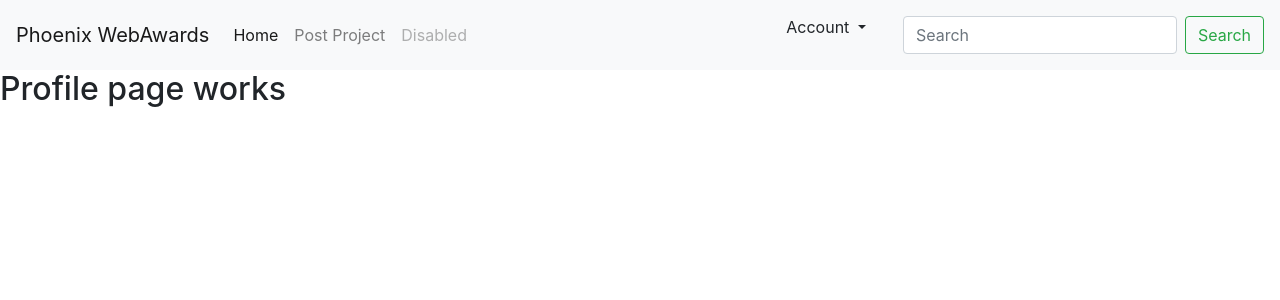
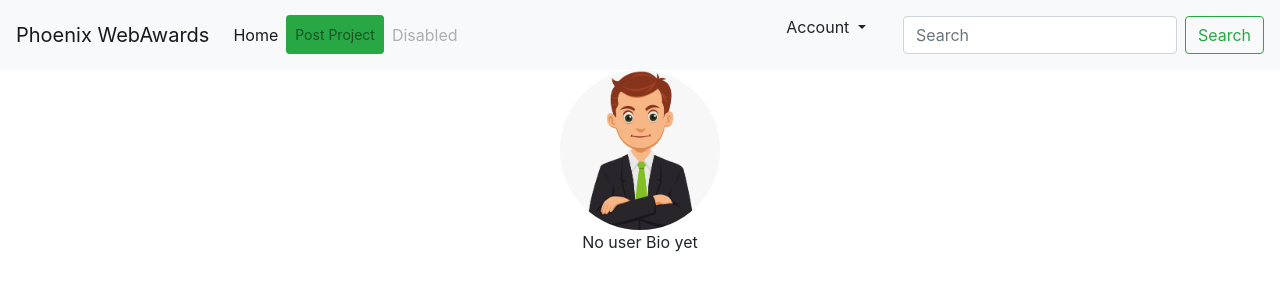
Before and after one commit to Kevson102/Phoenix-Web-Awards, a Django app: page /accounts/profile/ in a window 1280 px wide. Shown: the top 300 px of the page. Run offline with Django 3.2, Linux system fonts and the light colour scheme; the visitor is signed in with stand-in values (Sample User, id 1); some libraries are stand-ins or nearby versions.

Commit message:
CREATES THE CONTENT OF THE PROFILE PAGE

```diff
--- a/webawards/templates/navbar.html
+++ b/webawards/templates/navbar.html
@@ -10,7 +10,7 @@
         <a class="nav-link" href="{% url 'home'%}">Home <span class="sr-only">(current)</span></a>
       </li>
       <li class="nav-item">
-        <a class="nav-link" href="{% url 'post_project' %}">Post Project</a>
+        <a class="nav-link btn btn-sm btn-success" href="{% url 'post_project' %}">Post Project</a>
       </li>
       <li class="nav-item">
         <a class="nav-link disabled" href="#">Disabled</a>
@@ -25,7 +25,7 @@
 
             <ul class="dropdown-menu" role="menu">
               <li class="btn btn-default">
-                <a href="">Profile</a>
+                <a href="{% url 'profile' %}">Profile</a>
               </li>
               <li class="btn btn-default">
                 <a href="/accounts/password/change">Change Password</a>
--- a/webawards/templates/profile.html
+++ b/webawards/templates/profile.html
@@ -2,6 +2,31 @@
 
 {% block content %}
 
-<h2>Profile page works</h2>
+  <div class="container">
+
+    <div class="row">
+      <div class="col-md-5"></div>
+      {% if profile.profile_photo %}
+        <div class="col-md-2">
+          <img src="{{profile.profile_photo.url}}" class="img-fluid rounded-circle" alt="Profile picture">
+        </div>
+      {%else%}
+        <div class="col-md-2">
+          <img src="/static/backgrounds/profile.png" class="img-fluid rounded-circle" alt="Profile picture">
+        </div>
+      {% endif%}
+      <div class="col-md-5"></div>
+    </div>
+    {% if profile.user_bio %}
+      <div class="text-center">
+        {{profile.user_bio}}
+      </div>
+    {%else%}
+      <div class="text-center">
+        <p>No user Bio yet</p>
+      </div>
+    {%endif%}
+
+  </div>
 
 {% endblock%}
--- a/webawards/templates/registration/registration_form.html
+++ b/webawards/templates/registration/registration_form.html
@@ -19,7 +19,7 @@
         </div>
 
         <div class="panel-body">
-          <form action="/accounts/register" method="post">
+          <form action="/accounts/register/" method="post">
             {% csrf_token %}
             {% bootstrap_form form %}
 
--- a/webawards/views.py
+++ b/webawards/views.py
@@ -3,7 +3,7 @@ from django.http import Http404
 from django.contrib import messages
 from django.contrib.auth.decorators import login_required
 
-from .models import Project, Votes
+from .models import Project, Votes, Profile
 from.forms import RatingForm, ProjectForm
 
 # Create your views here.
@@ -24,7 +24,9 @@ def project_details(request, project_id):
 
 @login_required(login_url='/accounts/login/')
 def profile(request):
-  return render(request, 'profile.html')
+  current_user=request.user.id
+  profile = Profile.objects.filter(user__id = current_user)
+  return render(request, 'profile.html', {"profile":profile})
 
 def search_projects(request):
   if 'search' in request.GET and request.GET['search']:
```
Also changed, not shown: webawards/templates/ProjectDetails.html (+5 -71 lines), static/backgrounds/profile.png (added).
